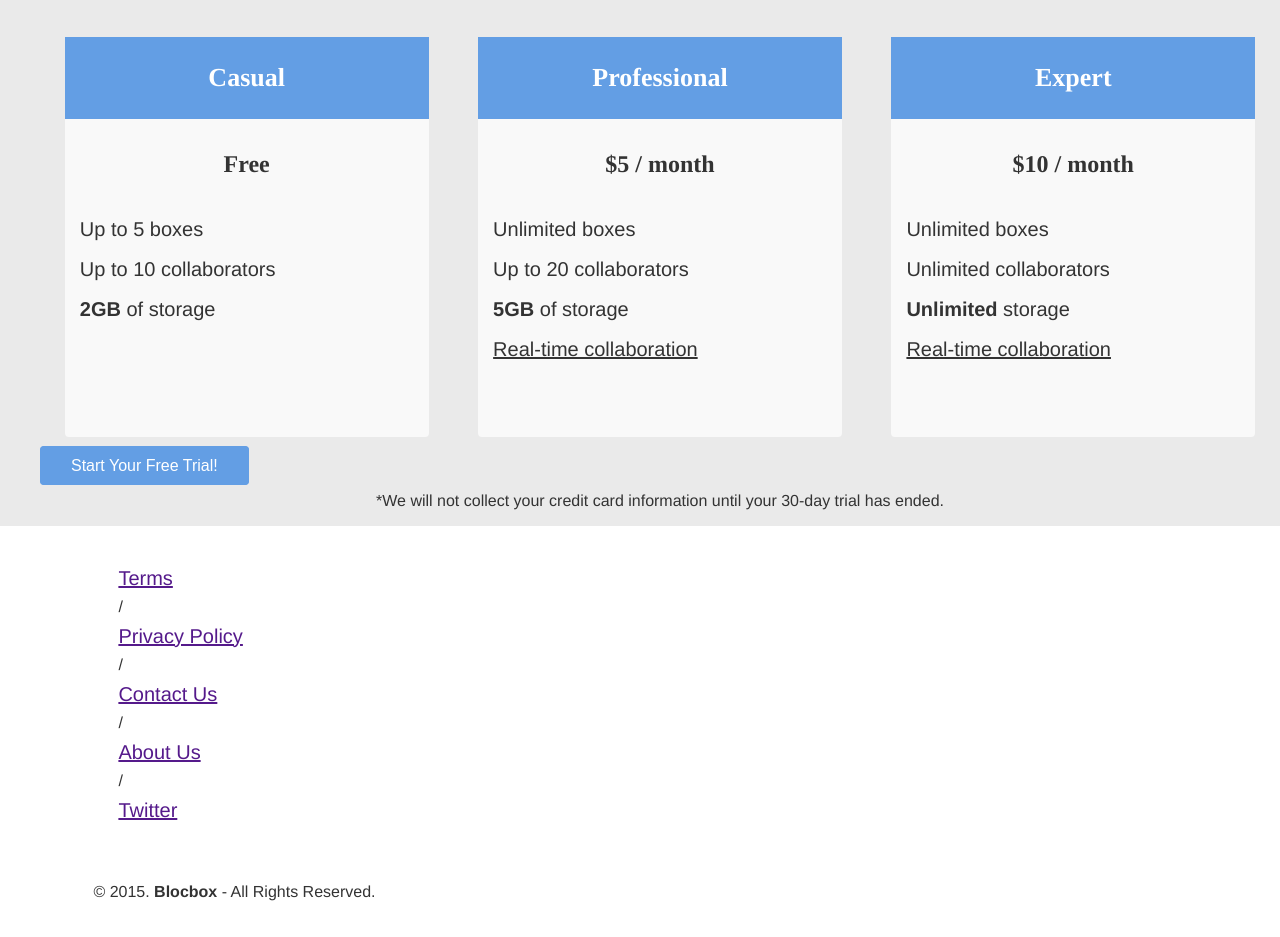
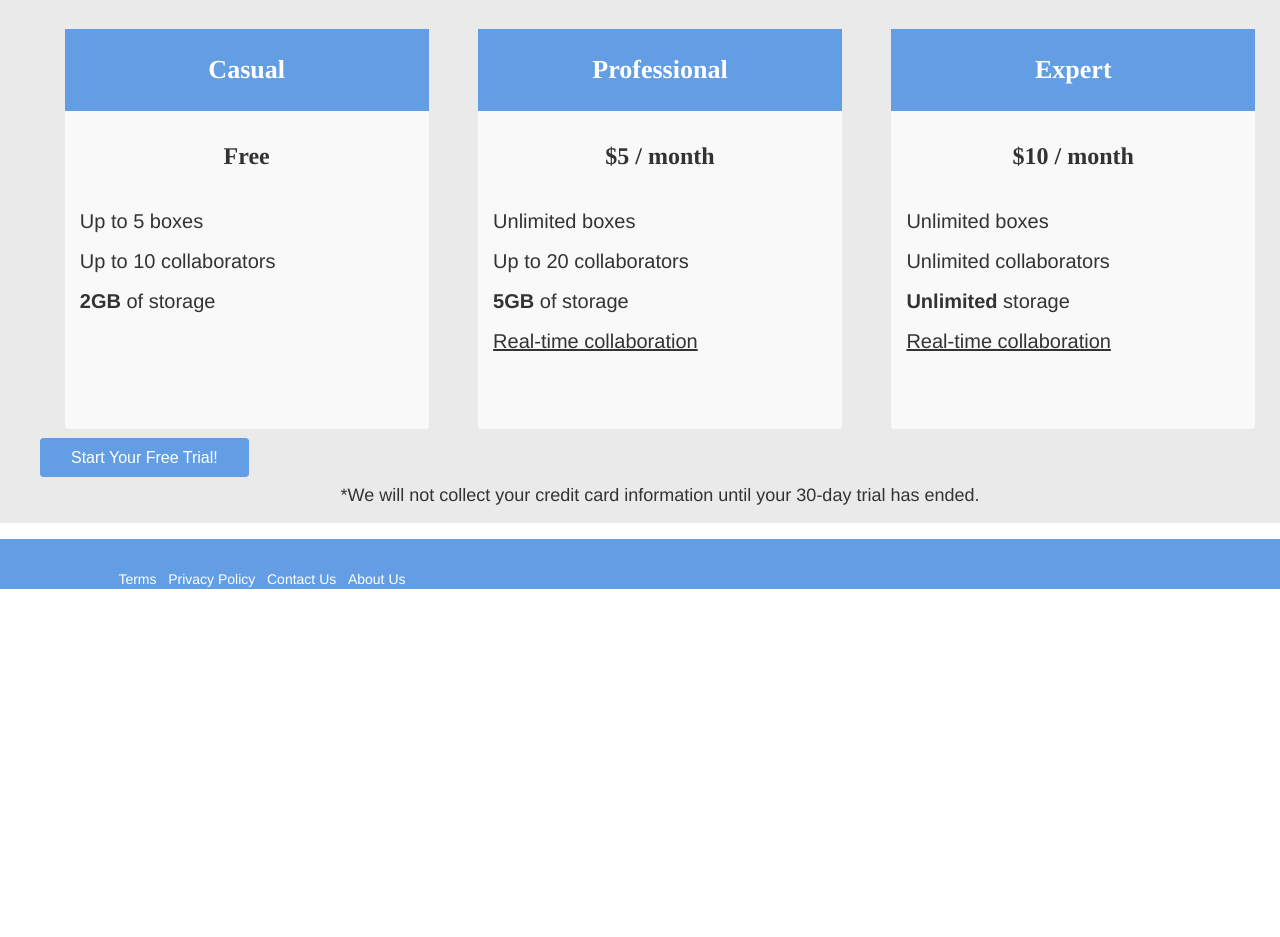
Before and after one commit to saraguittarclark/Blocbox, a plain HTML site: page blocbox_homepage.html in a window 1280 px wide. Shown: the part 1621-2558 px from the top of the page. After the commit the page ends 2210 px from the top, so only its background shows below. Drawn offline with Linux system fonts and the light colour scheme; a web font is replaced by a local one.

Commit message:
31-in-progress-css

```diff
--- a/css/style.css
+++ b/css/style.css
@@ -90,12 +90,19 @@ p {
 
  /* Header Nav*/
 
+ header .site-logo {
+    display: 75%;
+    float: left;
+ }
+
  header nav {
     background-color: #639EE4;
-    background-size: cover;
     padding: .25em 0;
+    height: 100px;
     width: 100%;
  }
+
+ /*WHY WHY IS THERE A F9 Gap on BOTH SIDES?*/
 
  header nav ul {
     display: inline;
@@ -162,6 +169,8 @@ header .hero img {
     margin:3em auto 0;
 }
 
+/*WHY BLANK SPACE UNDER THIS SECTION?*/
+
 /* buttons */
 
 .btn {
@@ -213,6 +222,8 @@ header .hero img {
     line-height: 36px;
  }
 
+/*WHY THE WHITE SPACE?*/
+
  /* Pricing Plans*/
 
  .pricing {
@@ -224,14 +235,17 @@ header .hero img {
  }
 
  .pricing .container p {
+    font-size: 18px;
+    line-height: 20px;
     text-align: center;
  }
 
 .box {
     background-color: #f9f9f9;
+    border-radius: 4px;
     list-style-type: none;
     min-height: 400px;
-    border-radius: 4px;
+    position: relative;
 }
 
 .box h3 {
@@ -257,9 +271,68 @@ li.one-third {
     font-size: 20px;
     line-height: 40px;
     list-style-type: none;
-    /* THIS MAKES IT DISAPPEAR!   text-align: center; */
 }
 
 .container span {
     text-decoration: underline;
 }
+
+.small {
+    font-size: 12px;
+    color: #333333;
+    line-height: 15px;
+}
+
+.pricing .btn {
+    background: #639EE4;
+    border: 1px solid #639EE4;
+    border-radius: 4px;
+    color: #FFFFFF;
+    font-family: "Muli", sans-serif;
+    padding: 10px 30px;
+    text-align: center;
+    text-decoration: none;
+    margin-left: auto;
+    margin-right: auto;
+}
+
+/*OMG WHY WON'T THIS BUTTON CENTER????*/
+
+
+
+/*FOOTER*/
+footer {
+    background-color: #639EE4;
+    color: #FFFFFF;
+    height: 50px;
+    position: relative;
+    overflow: hidden;
+    z-index: 0;
+}
+
+footer nav ul li {
+    display: inline-block;
+    list-style-type: none;
+    vertical-align: center;
+}
+
+footer nav .footer-links a {
+    color: #FFFFFF;
+    float: left;
+    font-size: 14px;
+    margin: 10px auto 0;
+    text-align: left;
+    text-decoration: none;
+}
+
+footer p, footer nav ul  {
+    font-size: 14px;
+    margin: 10px auto 0;
+}
+
+footer .copyright-block {
+    float: right;
+    text-align: right;
+    vertical-align: center;
+}
+/*WHY DOES THIS LOOK WEIRD? I WANT A NICE INLINE OF NAV TEXT, WITH C ON RIGHT SIDE*/
```
